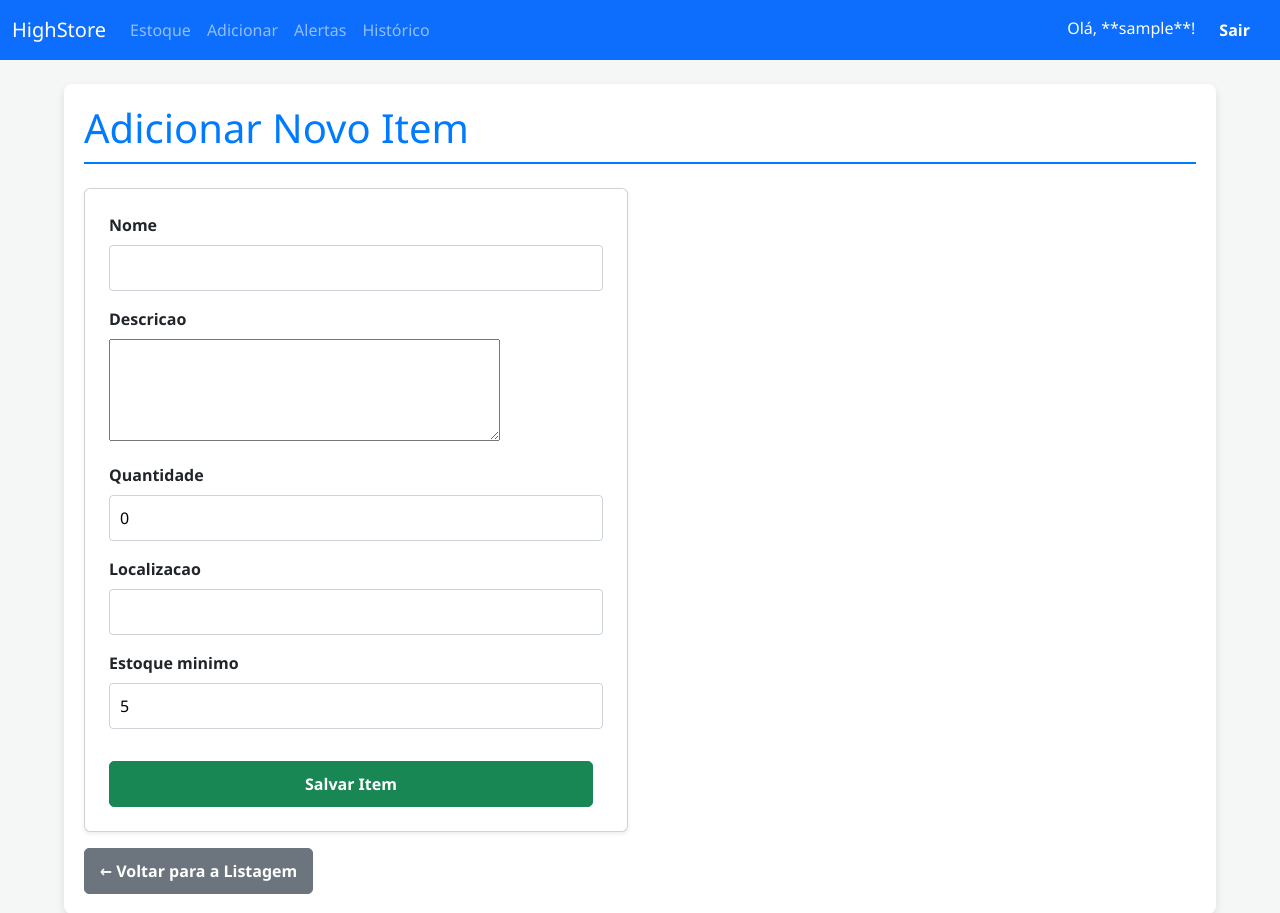
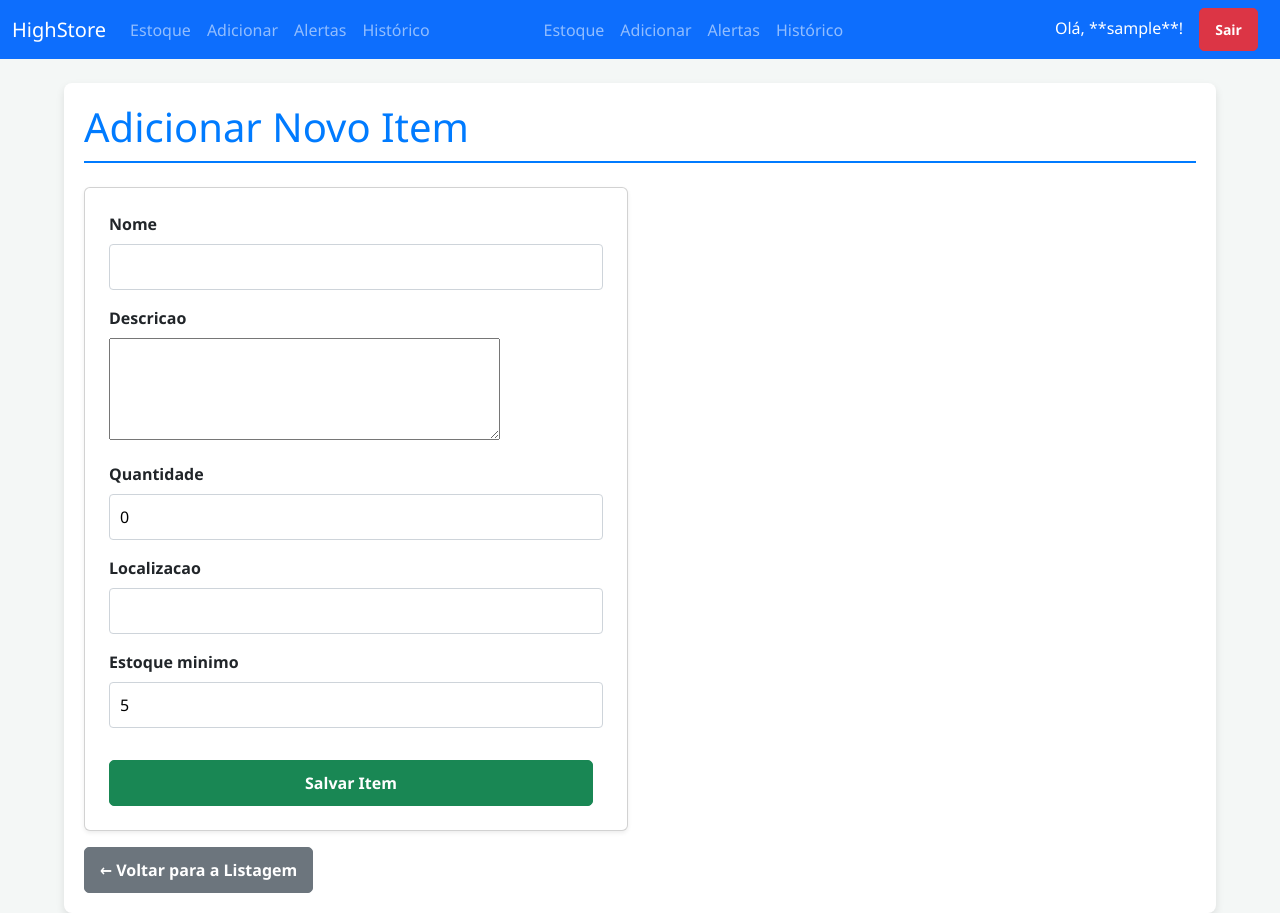
Before and after one commit to nielzin2/HighStore, a Django app: page /novo/ in a window 1280 px wide. Shown: the top 913 px of the page. Run offline with Django 4.2, Linux system fonts and the light colour scheme; the visitor is signed in with stand-in values (Sample User, id 1).

Commit message:
Refactor navigation bar and logout button

```diff
--- a/templates/base.html
+++ b/templates/base.html
@@ -35,14 +35,32 @@
                     </li>
                 </ul>
 
+                <ul class="navbar-nav me-auto mb-2 mb-lg-0">
+                    <li class="nav-item">
+                        <a class="nav-link" href="{% url 'estoque:lista_itens' %}">Estoque</a>
+                    </li>
+                    <li class="nav-item">
+                        <a class="nav-link" href="{% url 'estoque:adicionar_item' %}">Adicionar</a>
+                    </li>
+                    <li class="nav-item">
+                        <a class="nav-link" href="{% url 'estoque:alerta_estoque' %}">Alertas</a>
+                    </li>
+                    <li class="nav-item">
+                        <a class="nav-link" href="{% url 'estoque:historico_movimentacoes' %}">Histórico</a>
+                    </li>
+                </ul>
+
                 <ul class="navbar-nav ms-auto mb-2 mb-lg-0">
                     {% if user.is_authenticated %}
-                        <li class="nav-item">
+                        <li class="nav-item me-2">
                             <span class="nav-link text-white">Olá, **{{ user.username }}**!</span>
                         </li>
+
                         <li class="nav-item">
-                            <a class="nav-link btn btn-sm btn-danger text-white ms-2"
-                                href="{% url 'logout' %}">Sair</a>
+                            <form method="post" action="{% url 'logout' %}" style="display: inline;">
+                                {% csrf_token %}
+                                <button type="submit" class="btn btn-sm btn-danger text-white">Sair</button>
+                            </form>
                         </li>
                     {% else %}
                         <li class="nav-item">
@@ -51,7 +69,7 @@
                         </li>
                     {% endif %}
                 </ul>
-            </div>
+                </div>
         </div>
     </nav>
 
```
